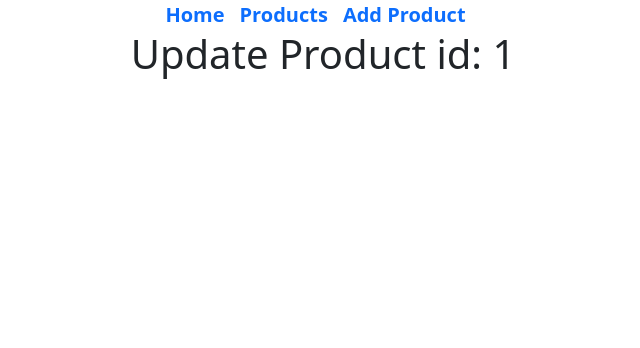
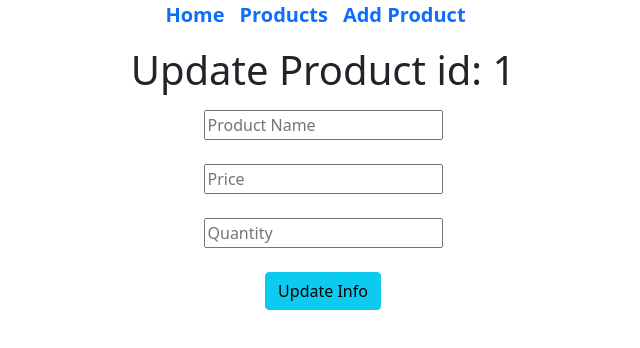
Before and after one commit to Pranta07/react-node-mongo-crud-practice, a React (Create React App) app: page /update/product/1 in a window 1280 px wide. Shown: the top 348 px of the page, without its empty margins (317-957 px from the left). Built offline with nearby package versions, Linux system fonts and the light colour scheme; no server answers.

Commit message:
updating product info done

```diff
--- a/src/components/UpdateProduct/UpdateProduct.js
+++ b/src/components/UpdateProduct/UpdateProduct.js
@@ -1,11 +1,111 @@
-import React from "react";
+import React, { useEffect, useState } from "react";
 import { useParams } from "react-router";
+import { useForm } from "react-hook-form";
 
 const UpdateProduct = () => {
+    const [product, setProduct] = useState({
+        name: "",
+        price: "",
+        quantity: "",
+    });
     const { id } = useParams();
+
+    const {
+        register,
+        handleSubmit,
+        formState: { errors },
+    } = useForm();
+
+    useEffect(() => {
+        fetch(`http://localhost:5000/product/${id}`)
+            .then((res) => res.json())
+            .then((data) => setProduct(data));
+    }, []);
+
+    const onSubmit = (data, e) => {
+        // console.log(data);
+        fetch(`http://localhost:5000/update/${id}`, {
+            method: "PUT",
+            headers: {
+                "content-type": "application/json",
+            },
+            body: JSON.stringify(data),
+        })
+            .then((res) => res.json())
+            .then((result) => {
+                if (result.acknowledged) {
+                    alert("Product Information Updated Successfully!");
+                    e.target.reset();
+                }
+            });
+    };
     return (
         <div>
-            <h1>Update Product id: {id}</h1>
+            <h1 className="my-3">Update Product id: {id}</h1>
+            <form onSubmit={handleSubmit(onSubmit)}>
+                <input
+                    {...register("name", {
+                        required: true,
+                        onChange: (e) => {
+                            const updatedName = e.target.value;
+                            const updatedProduct = { ...product };
+                            updatedProduct.name = updatedName;
+                            setProduct(updatedProduct);
+                        },
+                    })}
+                    placeholder="Product Name"
+                    value={product.name}
+                />
+                <br />
+                {errors.name && (
+                    <span className="text-danger">*This field is required</span>
+                )}
+                <br />
+
+                <input
+                    {...register("price", {
+                        required: true,
+                        onChange: (e) => {
+                            const updatedPrice = e.target.value;
+                            const updatedProduct = { ...product };
+                            updatedProduct.price = updatedPrice;
+                            setProduct(updatedProduct);
+                        },
+                    })}
+                    placeholder="Price"
+                    value={product.price}
+                />
+                <br />
+                {errors.price && (
+                    <span className="text-danger">*This field is required</span>
+                )}
+                <br />
+
+                <input
+                    {...register("quantity", {
+                        required: true,
+                        onChange: (e) => {
+                            const updatedQuantity = e.target.value;
+                            const updatedProduct = { ...product };
+                            updatedProduct.quantity = updatedQuantity;
+                            setProduct(updatedProduct);
+                        },
+                    })}
+                    placeholder="Quantity"
+                    value={product.quantity}
+                />
+                <br />
+                {errors.quantity && (
+                    <span className="text-danger">*This field is required</span>
+                )}
+                <br />
+
+                <input
+                    type="submit"
+                    value="Update Info"
+                    className="btn btn-info"
+                />
+            </form>
         </div>
     );
 };
```
